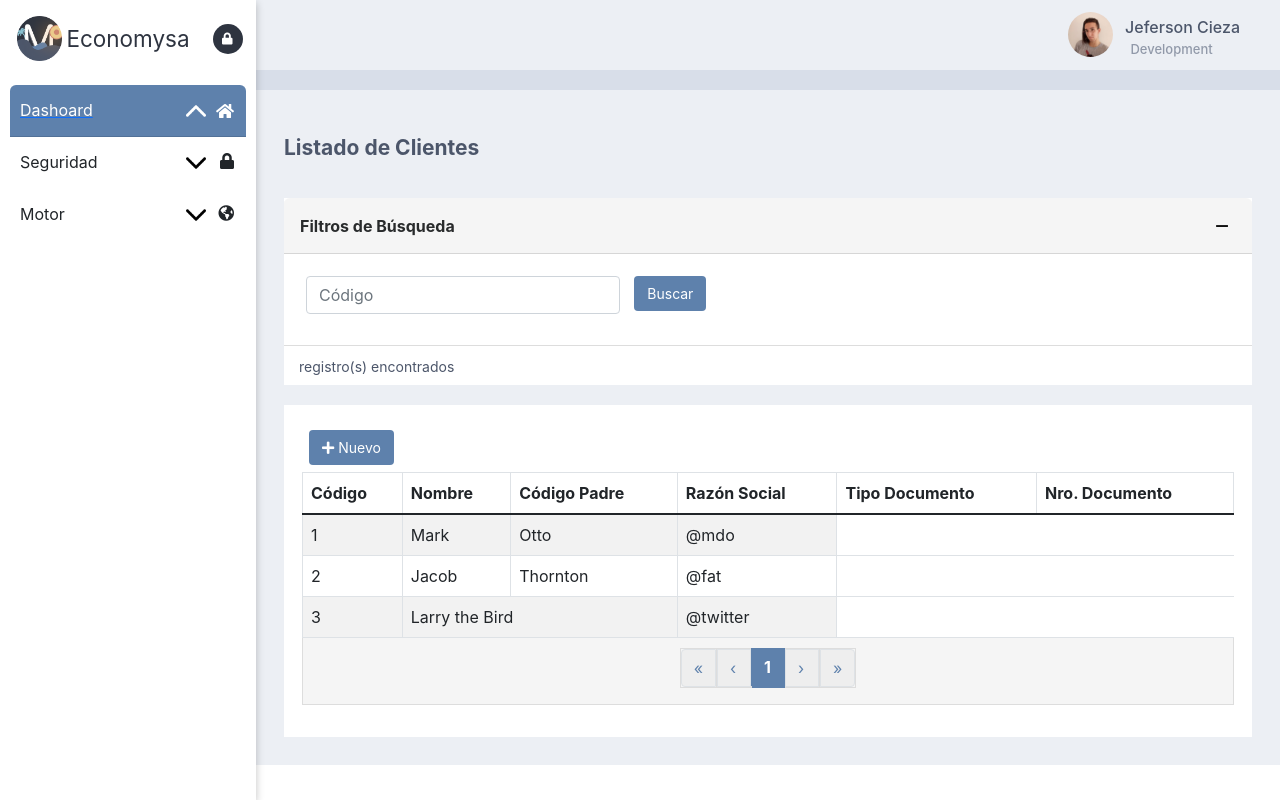
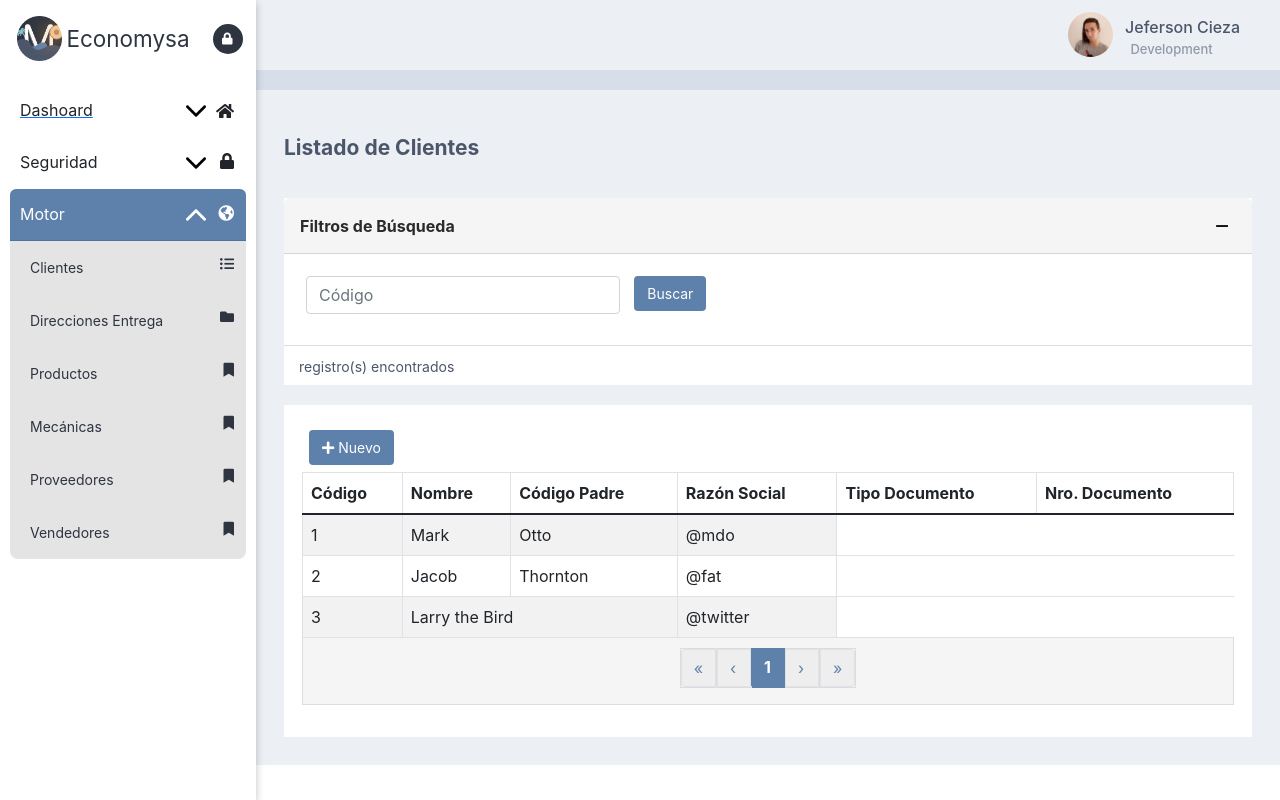
Before and after one commit to Linkhub-git/economysa-motor-front, a React (Create React App) app: page /motor/1 in a window 1280 px wide. Built offline with nearby package versions, Linux system fonts and the light colour scheme.

Commit message:
Now the sidebar it's always active wherever the user goes

```diff
--- a/src/App.js
+++ b/src/App.js
@@ -10,7 +10,7 @@ function App() {
   const {showSideBar1, showSideBar2,setShowSideBar1,render} = Header(hideSidebarDesk,setShowAlittleSidebar, showAlittleSidebar);
   return (
     <section className="globalContainerContent">
-      <Sidebar btnShowSideBar={showSideBar1} btnMiddle={showSideBar2} setShowSideBar={setShowSideBar1} hideSidebarDesk={hideSidebarDesk} setHideSidebarDesk={setHideSidebarDesk} showAlittleSidebar={showAlittleSidebar} setShowAlittleSidebar={setShowAlittleSidebar}/>
+      <Sidebar numberActiveSidebar= "0" btnShowSideBar={showSideBar1} btnMiddle={showSideBar2} setShowSideBar={setShowSideBar1} hideSidebarDesk={hideSidebarDesk} setHideSidebarDesk={setHideSidebarDesk} showAlittleSidebar={showAlittleSidebar} setShowAlittleSidebar={setShowAlittleSidebar}/>
       <section className='fondoGeneral'>
         {render}
         <section className={hideSidebarDesk === true ? "containerHome" : "contentHideSidebar"}>
--- a/src/components/Motor/Motor.js
+++ b/src/components/Motor/Motor.js
@@ -50,7 +50,7 @@ function Motor() {
   let columnasTablaMotorSeleccionado = columnasTablasMotores.find(titulo => titulo.id === id)
   return (
     <section className="globalContainerContent">
-      <Sidebar btnShowSideBar={showSideBar1} btnMiddle={showSideBar2} setShowSideBar={setShowSideBar1} hideSidebarDesk={hideSidebarDesk} setHideSidebarDesk={setHideSidebarDesk} showAlittleSidebar={showAlittleSidebar} setShowAlittleSidebar={setShowAlittleSidebar} />
+      <Sidebar numberActiveSidebar="2" btnShowSideBar={showSideBar1} btnMiddle={showSideBar2} setShowSideBar={setShowSideBar1} hideSidebarDesk={hideSidebarDesk} setHideSidebarDesk={setHideSidebarDesk} showAlittleSidebar={showAlittleSidebar} setShowAlittleSidebar={setShowAlittleSidebar} />
       <section className={hideSidebarDesk === true ? "fondoGeneral" : "fondoGeneral contentHideSidebarMotor"}>
         {render}
         <div className='divEspacioHome'><p>...</p></div>
--- a/src/components/Seguridad/Seguridad.js
+++ b/src/components/Seguridad/Seguridad.js
@@ -13,7 +13,7 @@ function Seguridad() {
 
   return (
     <section className="globalContainerContent">
-      <Sidebar btnShowSideBar={showSideBar1} btnMiddle={showSideBar2} setShowSideBar={setShowSideBar1} hideSidebarDesk={hideSidebarDesk} setHideSidebarDesk={setHideSidebarDesk} showAlittleSidebar={showAlittleSidebar} setShowAlittleSidebar={setShowAlittleSidebar}/>
+      <Sidebar numberActiveSidebar="1" btnShowSideBar={showSideBar1} btnMiddle={showSideBar2} setShowSideBar={setShowSideBar1} hideSidebarDesk={hideSidebarDesk} setHideSidebarDesk={setHideSidebarDesk} showAlittleSidebar={showAlittleSidebar} setShowAlittleSidebar={setShowAlittleSidebar}/>
       <section className={hideSidebarDesk === true ? "fondoGeneral" : "fondoGeneral contentHideSidebarSeguridad"}>
         {render}
         <div className='divEspacioHome'><p>...</p></div>
--- a/src/components/Sidebar/Sidebar.js
+++ b/src/components/Sidebar/Sidebar.js
@@ -71,7 +71,7 @@ function Sidebar(props) {
                   </div>
                   <div className='linksContainer'>
                       <Link className='' to="/"></Link>
-                          <Accordion defaultActiveKey={['0']} alwaysOpen>
+                          <Accordion defaultActiveKey={props.numberActiveSidebar} alwaysOpen>
                               <Accordion.Item eventKey="0" className={props.showAlittleSidebar === false ? "contentContainerLink" : "contentContainerLink hideArrowSidebar"}>
                                   <Link className='' to="/">
                                     <Accordion.Header className={props.hideSidebarDesk === true ? "titleLink" : "titleLink sideBarHideDesktopIcons"}>Dashoard <i className="fas fa-home"></i></Accordion.Header>
```
